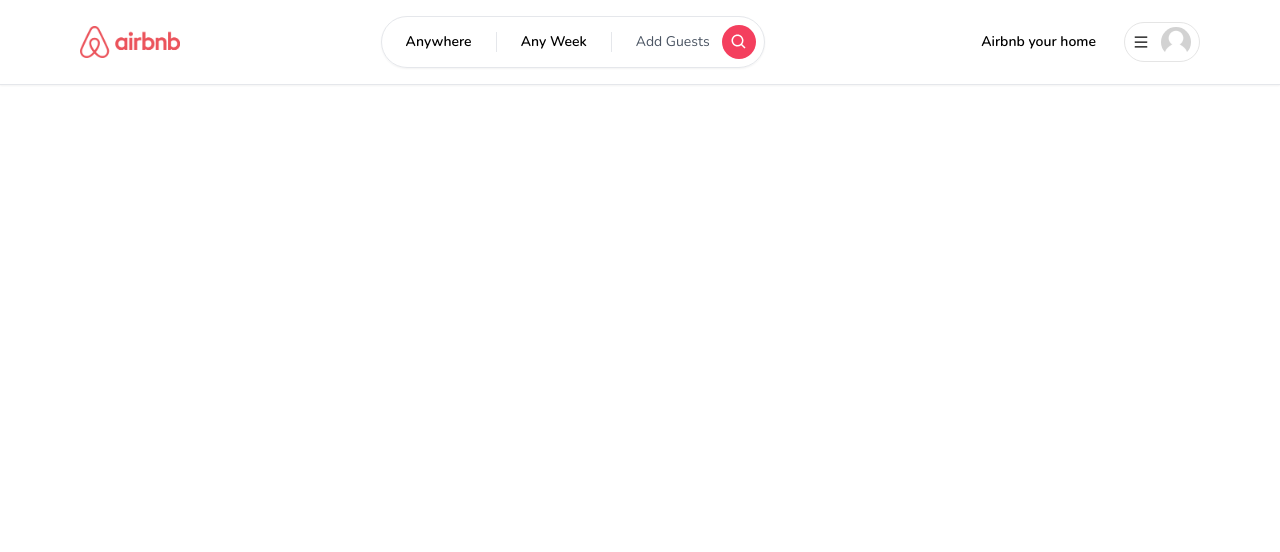
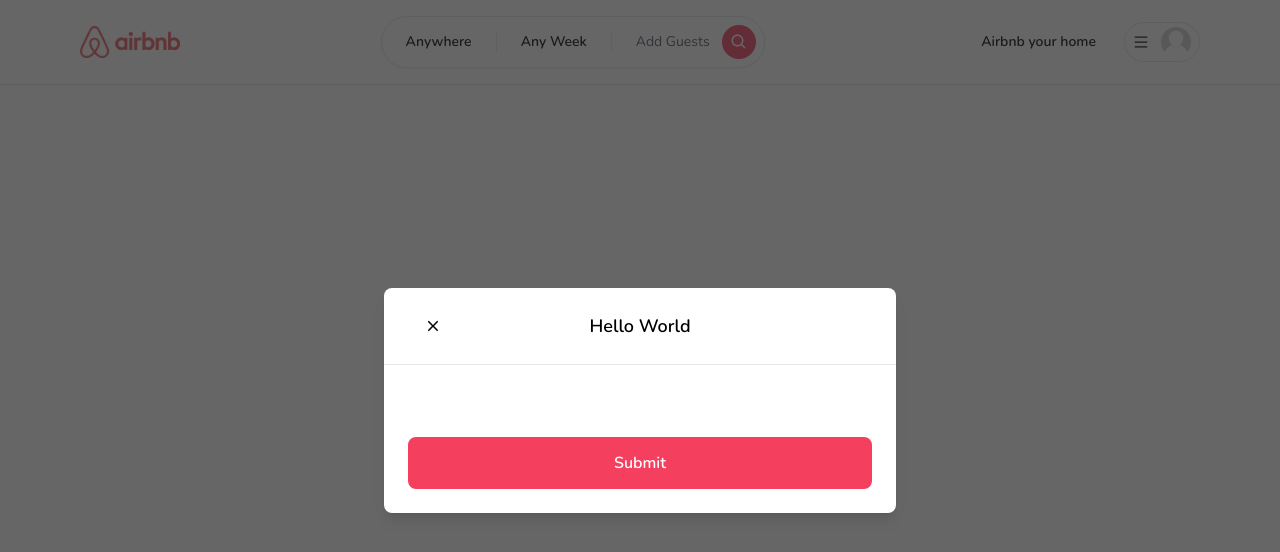
Before and after one commit to Piero24/airbnb-clone, a Next.js app: page / in a window 1280 px wide. Shown: the top 552 px of the page. Built offline with nearby package versions, Linux system fonts and the light colour scheme.

Commit message:
Start building the auth box

```diff
--- /dev/null
+++ b/app/components/Button.tsx
@@ -0,0 +1,57 @@
+'use client';
+
+import { IconType } from "react-icons";
+
+interface ButtonProps {
+    label: string;
+    onClick: (e: React.MouseEvent<HTMLButtonElement>) => void;
+    disabled?: boolean;
+    outline?: boolean;
+    small?: boolean;
+    icon?: IconType;
+}
+
+const Button: React.FC<ButtonProps> = ({
+    label,
+    onClick,
+    disabled,
+    outline,
+    small,
+    icon: Icon
+}) => {
+    return (
+        <button
+            onClick={onClick}
+            disabled={disabled}
+            className={`
+                relative
+                disale:opacity-70
+                disabled:cursor-not-allowed
+                rounded-lg
+                hover:opacity-80
+                transition
+                w-full
+                ${outline ? 'bg-white' : 'bg-rose-500'}
+                ${outline ? 'border-black' : 'border-rose-500'}
+                ${outline ? 'text-black' : 'text-white'}
+                ${small ? 'py-1' : 'py-3'}
+                ${small ? 'font-light' : 'font-semibold'}
+                ${small ? 'border-[1px]' : 'border-2'}
+            `}
+        >
+            {Icon && (
+                <Icon
+                    size = {24}
+                    className="
+                        absolute
+                        left-4
+                        top-3
+                    "
+                />
+            )}
+            {label}
+        </button>
+    );
+}
+
+export default Button;
--- a/app/components/modals/Modal.tsx
+++ b/app/components/modals/Modal.tsx
@@ -1,6 +1,190 @@
-const Modal = () => {
+'use client';
+
+import { on } from 'events';
+import { useCallback, useEffect, useState } from 'react';
+import { IoMdClose } from 'react-icons/io';
+import Button from '../Button';
+
+interface ModalProps {
+    isOpen: boolean;
+    onClose: () => void;
+    onSubmit: () => void;
+    title?: string;
+    body?: React.ReactElement;
+    footer?: React.ReactElement;
+    actionLabel?: string;
+    disabled?: boolean;
+    secondaryAction?: () => void;
+    secondaryLabel?: string;
+}
+
+const Modal: React.FC<ModalProps> = ({
+    isOpen,
+    onClose,
+    onSubmit,
+    title,
+    body,
+    footer,
+    actionLabel,
+    disabled,
+    secondaryAction,
+    secondaryLabel
+}) => {
+    const [showModal, setShowModal] = useState(isOpen);
+
+    useEffect (() => {
+        setShowModal(isOpen);
+    }, [isOpen]);
+
+    const handleClose = useCallback(() => {
+        if (disabled) {
+            return;
+        }
+
+        setShowModal(false);
+        setTimeout(() => {
+            onClose();
+        }, 300);
+
+    }, [disabled, onClose]);
+
+    const handleSubmit = useCallback(() => {
+        if (disabled) {
+            return;
+        }
+
+        onSubmit();
+
+    }, [disabled, onSubmit]);
+
+    const handleSecondaryAction = useCallback(() => {
+        if (disabled || !secondaryAction) {
+            return;
+        }
+
+        secondaryAction();
+    }, [disabled, secondaryAction]);
+
+    if (!isOpen) {
+        return null;
+    }
+
     return (
-        <div></div>
+        <>
+            <div
+                className="
+                    justify-center
+                    items-center
+                    flex
+                    overflow-x-hidden
+                    overflow-y-auto
+                    fixed
+                    inset-0
+                    z-50
+                    outline-none
+                    focus:outline-none
+                    bg-neutral-800/70
+                "
+            >
+                <div
+                    className="
+                        relative
+                        w-full
+                        md:w-4/6
+                        lg:w-3/6
+                        xl:w-2/5
+                        my-6
+                        mx-auto
+                        h-full
+                        lg:h-auto
+                        md:h-auto
+                    "
+                >
+                    {/*content*/}
+                    <div
+                        className={`
+                            translate
+                            duration-300
+                            h-full
+                            ${showModal ? 'tranlate-y-0' : 'translate-y-full'}
+                            ${showModal ? 'opacity-100' : 'opacity-0'}
+                        `}
+                    >
+                        <div
+                            className="
+                                translate
+                                h-full
+                                lg:h-auto
+                                md:h-auto
+                                border-0
+                                rounded-lg
+                                shadow-lg
+                                relative
+                                flex
+                                flex-col
+                                w-full
+                                bg-white
+                                outline-none
+                                focus:outline-none
+                            "
+                        >
+                            {/*header*/}
+                            <div
+                                className="
+                                    flex
+                                    items-center
+                                    p-6
+                                    rouded-t
+                                    justify-center
+                                    relative
+                                    border-b-[1px]
+                                "
+                            >
+                                <button
+                                    onClick = {handleClose}
+                                    className="
+                                        p-1
+                                        border-0
+                                        hover:opacity-70
+                                        transition
+                                        absolute
+                                        left-9
+                                    "
+                                >
+                                    <IoMdClose size={18} />
+                                </button>
+
+                                <div className="text-lg font-semibold">
+                                    {title}
+                                </div>
+                            </div>
+                            {/*body*/}
+                            <div className="relative p-6 flex-auto">
+                                {body}
+                            </div>
+                            {/*footer*/}
+                            <div className="flex flex-col gap-2 p-6">
+                                <div
+                                    className="
+                                        flex
+                                        flex-row
+                                        items-center
+                                        gap-4
+                                        w-full
+                                    "
+                                >
+                                    <Button
+                                        disabled={disabled}
+                                        label={actionLabel}
+                                        onClick={handleSubmit}
+                                    />
+                                </div>
+                            </div>
+                        </div>
+                    </div>
+                </div>
+            </div>
+        </>
     );
 }
 
--- a/app/layout.tsx
+++ b/app/layout.tsx
@@ -24,7 +24,7 @@
     <html lang="en">
       <body className={font.className}>
         <ClientOnly>
-          <Modal />
+          <Modal actionLabel="Submit" title="Hello World" isOpen/>
           <Navbar />
         </ClientOnly>
         {children}
```
